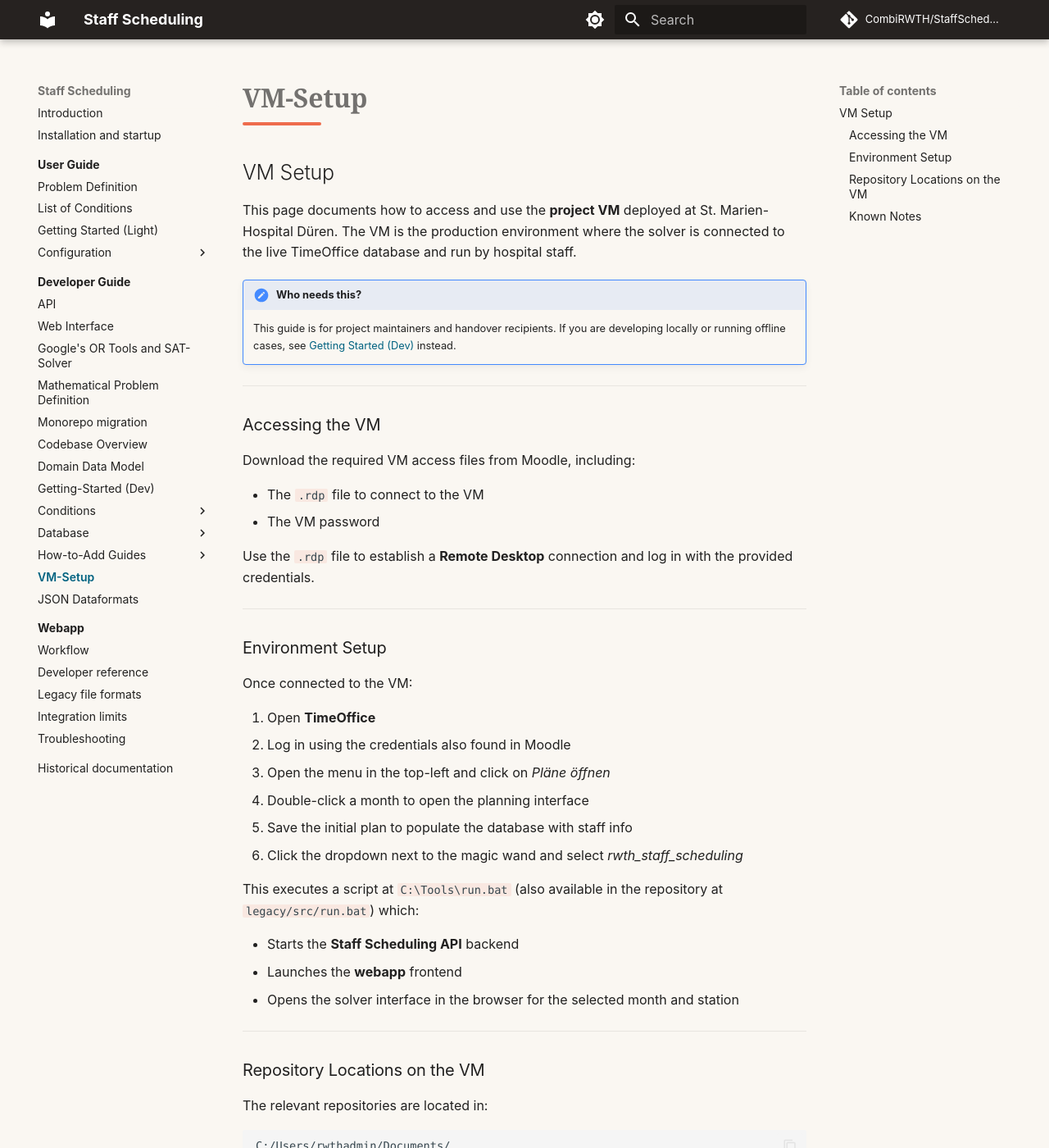
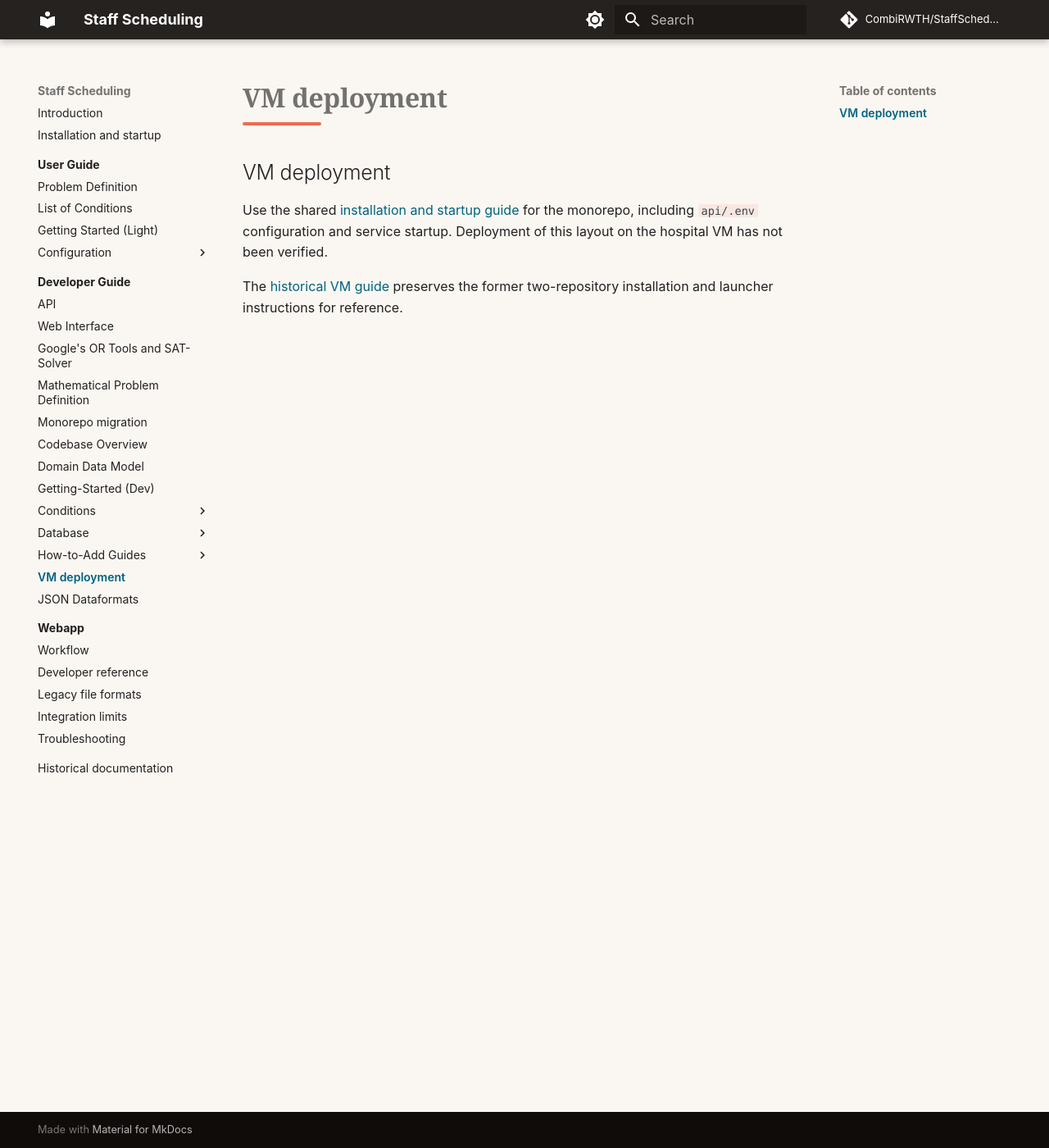
Before and after one commit to CombiRWTH/StaffScheduling, an MkDocs documentation site: the page built from docs/developer-view/vm-setup.md, in a window 1280 px wide and 1400 px high. Shown: the whole window at 82% size. Built offline with MkDocs 1.6.1 and Material for MkDocs 9.7.7, drawn with Linux system fonts in a browser that asks for light colours; comment, search, counter and statistics services are not loaded; some of the changed text lies outside the part shown.

Commit message:
docs: correct configuration and archive VM setup

````diff
--- a/docs/collection-of-old-docs/index.md
+++ b/docs/collection-of-old-docs/index.md
@@ -5,6 +5,7 @@ These materials describe earlier implementations. Follow the [current installati
 - [Original concepts](concepts/index.md), [constraints](concepts/constraints.md) and [objectives](concepts/objectives.md).
 - [Original setup](getting-started/index.md).
 - [Original constraint data format](ConstraintDataFormat.md) and [output format](output_format.md).
+- [Former VM deployment](vm-setup.md).
 - [Former frontend integration](webapp/solver-integration.md) and [troubleshooting](webapp/troubleshooting.md).
 
 Images and the original constraint PDF are retained alongside their source references.
--- a/docs/developer-view/vm-setup.md
+++ b/docs/developer-view/vm-setup.md
@@ -1,59 +1,5 @@
-# VM Setup
+# VM deployment
 
-This page documents how to access and use the **project VM** deployed at St. Marien-Hospital Düren. The VM is the production environment where the solver is connected to the live TimeOffice database and run by hospital staff.
+Use the shared [installation and startup guide](../installation.md) for the monorepo, including `api/.env` configuration and service startup. Deployment of this layout on the hospital VM has not been verified.
 
-!!! note "Who needs this?"
-    This guide is for project maintainers and handover recipients. If you are developing locally or running offline cases, see [Getting Started (Dev)](./getting-started-dev.md) instead.
-
----
-
-## Accessing the VM
-
-Download the required VM access files from Moodle, including:
-
-- The `.rdp` file to connect to the VM
-- The VM password
-
-Use the `.rdp` file to establish a **Remote Desktop** connection and log in with the provided credentials.
-
----
-
-## Environment Setup
-
-Once connected to the VM:
-
-1. Open **TimeOffice**
-2. Log in using the credentials also found in Moodle
-3. Open the menu in the top-left and click on *Pläne öffnen*
-4. Double-click a month to open the planning interface
-5. Save the initial plan to populate the database with staff info
-6. Click the dropdown next to the magic wand and select *rwth_staff_scheduling*
-
-This executes a script at `C:\Tools\run.bat` (also available in the repository at `legacy/src/run.bat`) which:
-
-- Starts the **Staff Scheduling API** backend
-- Launches the **webapp** frontend
-- Opens the solver interface in the browser for the selected month and station
-
----
-
-## Repository Locations on the VM
-
-The relevant repositories are located in:
-
-```
-C:/Users/rwthadmin/Documents/
-├── Staff Scheduling        ← This repository (Python backend + solver)
-└── Staff Scheduling Web    ← webapp (Next.js frontend)
-```
-
-Both should be kept up to date by pulling from GitHub when updates are released.
-
----
-
-## Known Notes
-
-- The VM uses **Windows** and connects to the hospital network to reach the TimeOffice SQL Server.
-- The ODBC Driver 18 for SQL Server is pre-installed on the VM — no manual driver installation is needed.
-- If the API fails to start, check the `.env` file in the `Staff Scheduling` folder for correct database credentials.
-- The TimeOffice database credentials are stored separately in Moodle and should **never** be committed to the repository.
+The [historical VM guide](../collection-of-old-docs/vm-setup.md) preserves the former two-repository installation and launcher instructions for reference.
--- a/mkdocs.yml
+++ b/mkdocs.yml
@@ -65,7 +65,7 @@ nav:
           - How to add a Constraint: developer-view/how-to-add/how-to-add-constraint.md
           - How to add an Objective: developer-view/how-to-add/how-to-add-objective.md
           - How to add a Variable: developer-view/how-to-add/how-to-add-variable.md
-      - VM-Setup: developer-view/vm-setup.md
+      - VM deployment: developer-view/vm-setup.md
       - JSON Dataformats: developer-view/json-dataformat.md
 
   - Webapp:
````
Also changed, not shown: docs/collection-of-old-docs/vm-setup.md (added, +62 -0 lines), docs/developer-view/database-overview/database-connection.md (+2 -10 lines).
